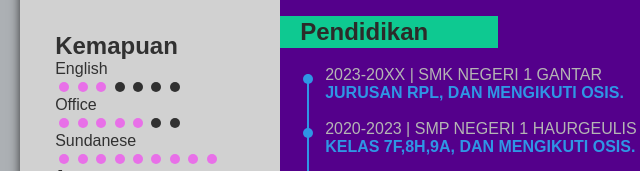
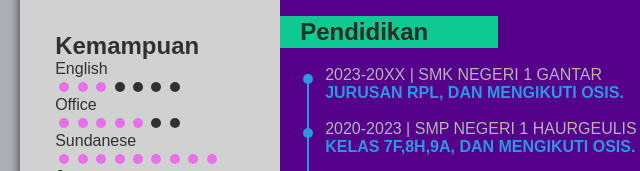
Before and after one commit to Dioof/CV-, a plain HTML site: page index.html in a window 1280 px wide. Shown: the part 515-686 px from the top of the page, 223-863 px from the left. Drawn offline with Linux system fonts and the light colour scheme.

Commit message:
Update index.html

```diff
--- a/index.html
+++ b/index.html
@@ -64,7 +64,7 @@
                 </div>
 
                 <div class="personal-box">
-                    <h2>Kemapuan</h2>
+                    <h2>Kemampuan</h2>
 
                     <div>
                         <p>English</p>
```
